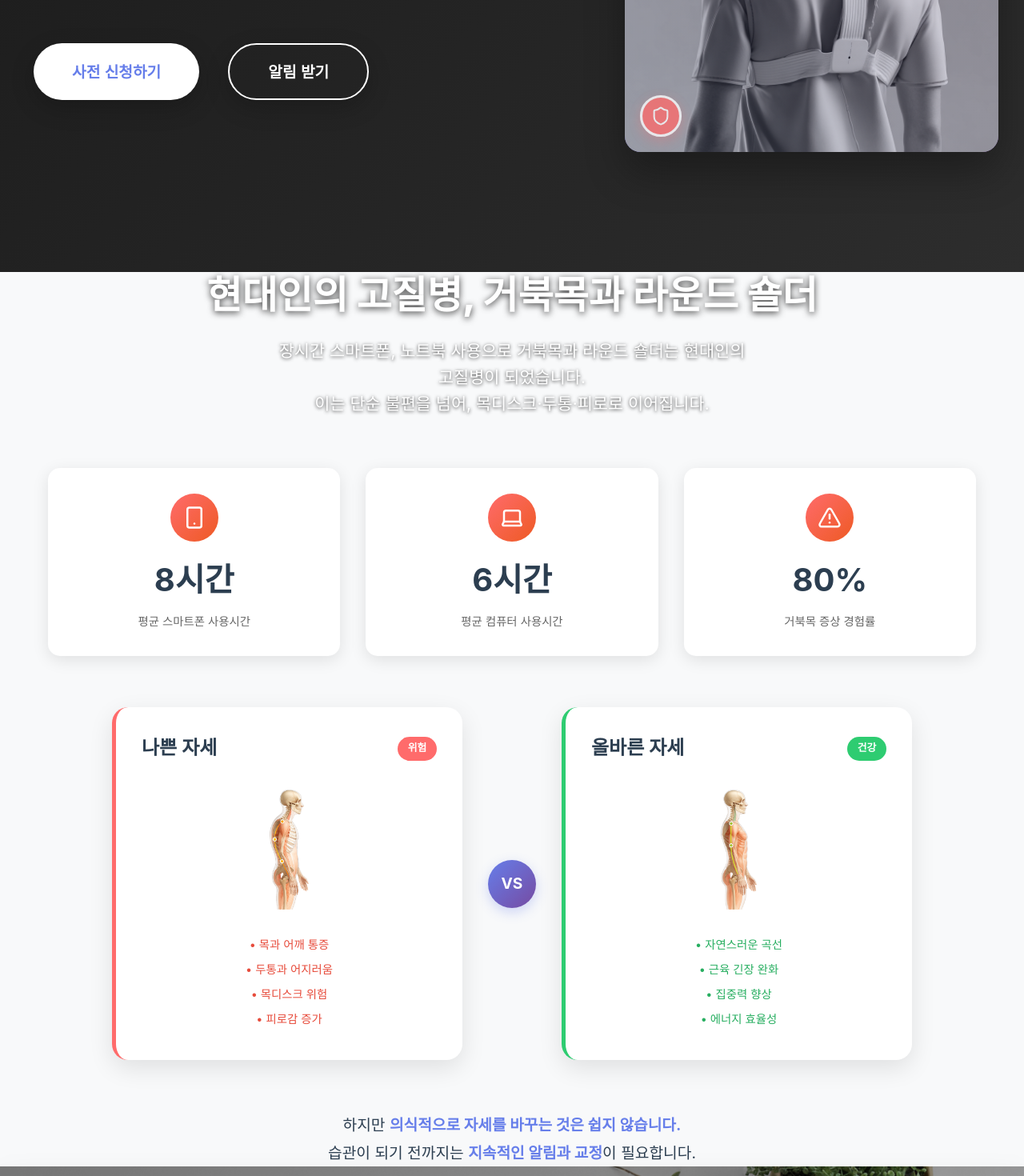
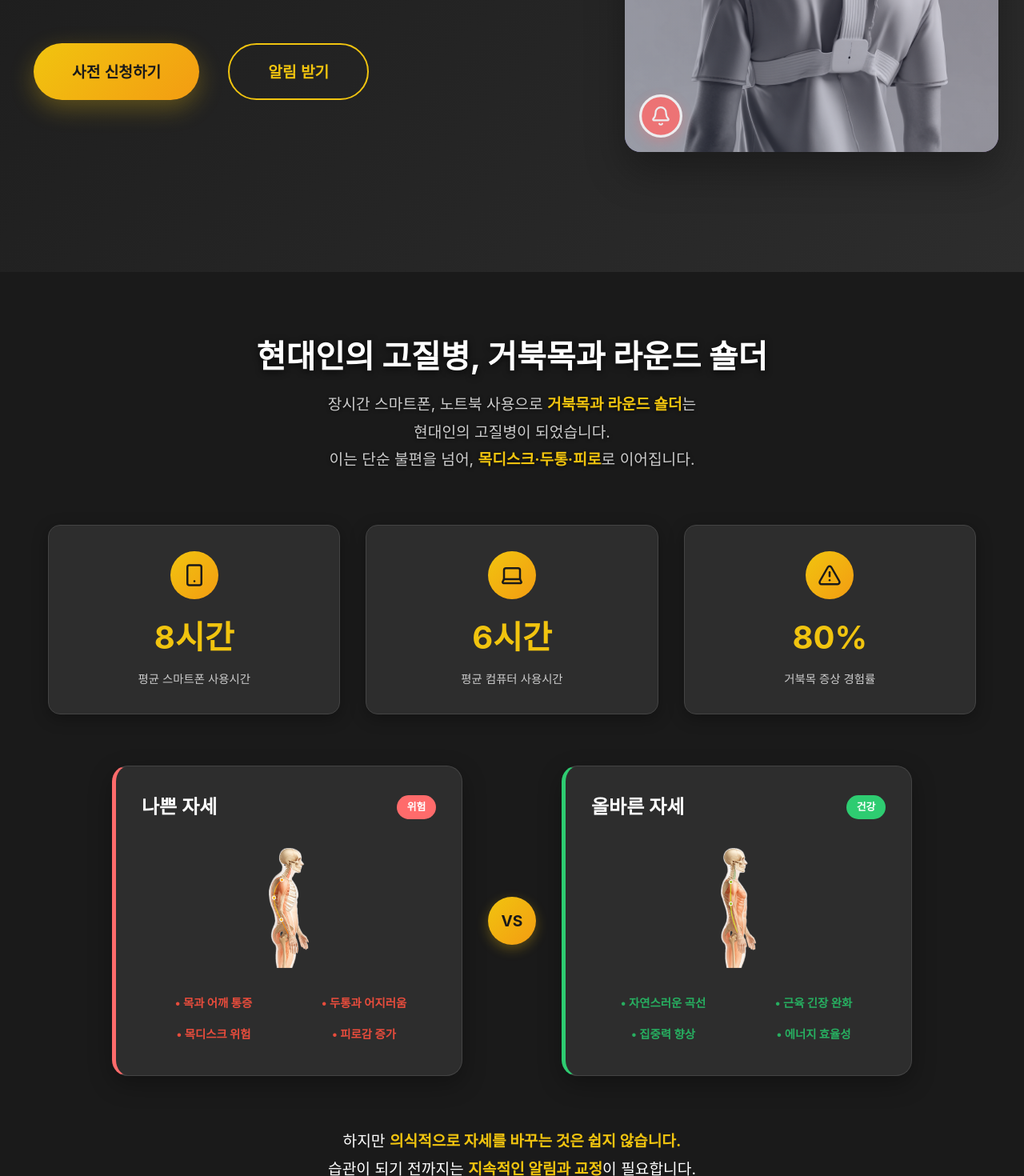
Before and after one commit to 818jsy/turtle-neck-landing, a React (Create React App) app: page / in a window 1280 px wide. Shown: the part 460-1930 px from the top of the page at 80% size. Built offline with nearby package versions, Linux system fonts and the light colour scheme.

Commit message:
Feat: 디자인 픽스

```diff
--- a/src/App.css
+++ b/src/App.css
@@ -20,7 +20,7 @@ body {
 
 /* 공통 스타일 */
 .section {
-  padding: 0px 20px;
+  padding: 80px 20px;
   max-width: 1200px;
   margin: 0 auto;
 }
@@ -42,7 +42,7 @@ body {
 }
 
 .cta-button {
-  background: linear-gradient(135deg, #ffffff 0%, #f8f9fa 100%);
+  background: linear-gradient(135deg, #f1c40f 0%, #f39c12 100%);
   color: #1a1a1a;
   border: none;
   padding: 15px 30px;
@@ -54,66 +54,26 @@ body {
   text-decoration: none;
   display: inline-block;
   margin: 10px;
+  box-shadow: 0 4px 15px rgba(241, 196, 15, 0.3);
 }
 
 .cta-button:hover {
   transform: translateY(-2px);
-  box-shadow: 0 10px 25px rgba(255, 255, 255, 0.3);
+  box-shadow: 0 8px 25px rgba(241, 196, 15, 0.4);
+  background: linear-gradient(135deg, #f39c12 0%, #e67e22 100%);
 }
 
 .cta-button.secondary {
   background: transparent;
-  color: #ffffff;
-  border: 2px solid #ffffff;
+  color: #f1c40f;
+  border: 2px solid #f1c40f;
+  box-shadow: none;
 }
 
 .cta-button.secondary:hover {
-  background: #ffffff;
+  background: #f1c40f;
   color: #1a1a1a;
-}
-
-/* 그리드 레이아웃 */
-.grid {
-  display: grid;
-  gap: 2rem;
-}
-
-.grid-2 {
-  grid-template-columns: repeat(auto-fit, minmax(300px, 1fr));
-}
-
-.grid-3 {
-  grid-template-columns: repeat(auto-fit, minmax(250px, 1fr));
-}
-
-.grid-4 {
-  grid-template-columns: repeat(auto-fit, minmax(200px, 1fr));
-}
-
-/* 카드 스타일 */
-.card {
-  background: white;
-  border-radius: 15px;
-  padding: 2rem;
-  box-shadow: 0 5px 20px rgba(0, 0, 0, 0.1);
-  transition: transform 0.3s ease;
-}
-
-.card:hover {
-  transform: translateY(-5px);
-}
-
-/* 아이콘 스타일 */
-.icon {
-  width: 60px;
-  height: 60px;
-  margin: 0 auto 1rem;
-  display: flex;
-  align-items: center;
-  justify-content: center;
-  background: linear-gradient(135deg, #667eea 0%, #764ba2 100%);
-  border-radius: 50%;
-  color: white;
+  box-shadow: 0 4px 15px rgba(241, 196, 15, 0.3);
 }
 
 /* 반응형 */
@@ -129,10 +89,39 @@ body {
   .section-subtitle {
     font-size: 1rem;
   }
+}
 
-  .grid-2,
-  .grid-3,
-  .grid-4 {
-    grid-template-columns: 1fr;
+.App-logo {
+  height: 40vmin;
+  pointer-events: none;
+}
+
+@media (prefers-reduced-motion: no-preference) {
+  .App-logo {
+    animation: App-logo-spin infinite 20s linear;
   }
 }
+
+.App-header {
+  background-color: #282c34;
+  min-height: 100vh;
+  display: flex;
+  flex-direction: column;
+  align-items: center;
+  justify-content: center;
+  font-size: calc(10px + 2vmin);
+  color: white;
+}
+
+.App-link {
+  color: #61dafb;
+}
+
+@keyframes App-logo-spin {
+  from {
+    transform: rotate(0deg);
+  }
+  to {
+    transform: rotate(360deg);
+  }
+}
--- a/src/components/CTASection.css
+++ b/src/components/CTASection.css
@@ -1,5 +1,5 @@
 .cta-section {
-  background: linear-gradient(135deg, #667eea 0%, #764ba2 100%);
+  background: linear-gradient(135deg, #1a1a1a 0%, #2d2d2d 100%);
   padding: 0;
   position: relative;
   overflow: hidden;
@@ -23,7 +23,7 @@
 }
 
 .cta-title {
-  font-size: 3rem;
+  font-size: 2.7rem;
   font-weight: 800;
   color: white;
   margin-bottom: 2rem;
@@ -38,8 +38,8 @@
 }
 
 .cta-button {
-  background: white;
-  color: #667eea;
+  background: linear-gradient(135deg, #f1c40f 0%, #f39c12 100%);
+  color: #1a1a1a;
   border: none;
   padding: 1.2rem 3rem;
   font-size: 1.2rem;
@@ -47,7 +47,7 @@
   border-radius: 50px;
   cursor: pointer;
   transition: all 0.3s ease;
-  box-shadow: 0 10px 30px rgba(0, 0, 0, 0.2);
+  box-shadow: 0 10px 30px rgba(241, 196, 15, 0.3);
   position: relative;
   overflow: hidden;
 }
@@ -59,7 +59,7 @@
   left: -100%;
   width: 100%;
   height: 100%;
-  background: linear-gradient(90deg, transparent, rgba(102, 126, 234, 0.1), transparent);
+  background: linear-gradient(90deg, transparent, rgba(241, 196, 15, 0.1), transparent);
   transition: left 0.5s ease;
 }
 
--- a/src/components/CTASection.tsx
+++ b/src/components/CTASection.tsx
@@ -24,7 +24,7 @@ const CTASection: React.FC = () => {
             whileHover={{ scale: 1.05 }}
             whileTap={{ scale: 0.95 }}
           >
-            지금 바로 시작하기
+            지금 바로 예약하기
           </motion.button>
         </motion.div>
       </div>
--- a/src/components/Footer.tsx
+++ b/src/components/Footer.tsx
@@ -12,7 +12,7 @@ const Footer: React.FC = () => {
           </p>
         </div>
         <div className="footer-bottom">
-          <p>&copy; 2024 코어가드. All rights reserved.</p>
+          <p>&copy; 2025 코어가드. All rights reserved.</p>
         </div>
       </div>
     </footer>
--- a/src/components/HeroSection.tsx
+++ b/src/components/HeroSection.tsx
@@ -1,6 +1,6 @@
 import React from 'react';
 import { motion } from 'framer-motion';
-import { Shield, Zap } from 'lucide-react';
+import { Bell, Zap } from 'lucide-react';
 import productImage from '../assets/u7477858176_A_modern_wearable_posture_correction_device_sleek_5d2ee56f-e104-4626-815e-62601401886c_2.png';
 import './HeroSection.css';
 
@@ -68,7 +68,7 @@ const HeroSection: React.FC = () => {
                     ease: "easeInOut"
                   }}
                 >
-                  <Shield className="sensor-icon" />
+                  <Bell className="sensor-icon" />
                 </motion.div>
               </div>
             </div>
--- a/src/components/ProblemSection.css
+++ b/src/components/ProblemSection.css
@@ -1,11 +1,44 @@
 .problem-section {
-  background: #f8f9fa;
+  background: #1a1a1a;
   padding: 0;
 }
 
 .problem-header {
   text-align: center;
   margin-bottom: 4rem;
+}
+
+.problem-header .section-title {
+  font-size: 2.5rem;
+  font-weight: 700;
+  margin-bottom: 1rem;
+  color: #fff;
+  line-height: 1.3;
+}
+
+.problem-header .section-title .highlight {
+  color: #f1c40f;
+  font-weight: 800;
+}
+
+.problem-header .section-subtitle {
+  font-size: 1.2rem;
+  color: #ccc;
+  margin-bottom: 3rem;
+  max-width: 600px;
+  margin-left: auto;
+  margin-right: auto;
+  line-height: 1.8;
+}
+
+.problem-header .section-subtitle .emphasis {
+  color: #f1c40f;
+  font-weight: 600;
+}
+
+.problem-header .section-subtitle .warning {
+  color: #f1c40f;
+  font-weight: 700;
 }
 
 .problem-stats {
@@ -16,12 +49,13 @@
 }
 
 .stat-card {
-  background: white;
+  background: #2d2d2d;
   padding: 2rem;
   border-radius: 15px;
-  box-shadow: 0 5px 20px rgba(0, 0, 0, 0.1);
+  box-shadow: 0 5px 20px rgba(0, 0, 0, 0.3);
   text-align: center;
   transition: transform 0.3s ease;
+  border: 1px solid #444;
 }
 
 .stat-card:hover {
@@ -31,13 +65,13 @@
 .stat-icon {
   width: 60px;
   height: 60px;
-  background: linear-gradient(135deg, #ff6b6b, #ee5a24);
+  background: linear-gradient(135deg, #f1c40f, #f39c12);
   border-radius: 50%;
   display: flex;
   align-items: center;
   justify-content: center;
   margin: 0 auto 1rem;
-  color: white;
+  color: #1a1a1a;
 }
 
 .stat-icon svg {
@@ -48,12 +82,12 @@
 .stat-number {
   font-size: 2.5rem;
   font-weight: 700;
-  color: #2c3e50;
+  color: #f1c40f;
   margin-bottom: 0.5rem;
 }
 
 .stat-label {
-  color: #666;
+  color: #ccc;
   font-size: 0.9rem;
 }
 
@@ -71,11 +105,12 @@
 }
 
 .posture-card {
-  background: white;
+  background: #2d2d2d;
   border-radius: 20px;
   padding: 2rem;
-  box-shadow: 0 10px 30px rgba(0, 0, 0, 0.1);
+  box-shadow: 0 10px 30px rgba(0, 0, 0, 0.3);
   transition: transform 0.3s ease;
+  border: 1px solid #444;
 }
 
 .posture-card:hover {
@@ -100,7 +135,7 @@
 .posture-header h3 {
   font-size: 1.5rem;
   font-weight: 600;
-  color: #2c3e50;
+  color: #fff;
 }
 
 .warning-badge {
@@ -147,14 +182,23 @@
   line-height: 1.6;
 }
 
+.symptoms-grid,
+.benefits-grid {
+  display: grid;
+  grid-template-columns: 1fr 1fr;
+  gap: 0.5rem;
+}
+
 .symptom {
   color: #e74c3c;
   margin-bottom: 0.5rem;
+  font-weight: 700;
 }
 
 .benefit {
   color: #27ae60;
   margin-bottom: 0.5rem;
+  font-weight: 700;
 }
 
 .vs-divider {
@@ -164,8 +208,8 @@
 }
 
 .vs-text {
-  background: linear-gradient(135deg, #667eea, #764ba2);
-  color: white;
+  background: linear-gradient(135deg, #f1c40f, #f39c12);
+  color: #1a1a1a;
   width: 60px;
   height: 60px;
   border-radius: 50%;
@@ -174,7 +218,7 @@
   justify-content: center;
   font-weight: 700;
   font-size: 1.2rem;
-  box-shadow: 0 5px 15px rgba(102, 126, 234, 0.3);
+  box-shadow: 0 5px 15px rgba(241, 196, 15, 0.3);
 }
 
 .problem-cta {
@@ -186,11 +230,11 @@
 .cta-text {
   font-size: 1.2rem;
   line-height: 1.8;
-  color: #2c3e50;
+  color: #fff;
 }
 
 .cta-text strong {
-  color: #667eea;
+  color: #f1c40f;
   font-weight: 700;
 }
 
@@ -212,4 +256,10 @@
   .problem-stats {
     grid-template-columns: 1fr;
   }
+
+  .symptoms-grid,
+  .benefits-grid {
+    grid-template-columns: 1fr;
+    gap: 0.3rem;
+  }
 }
--- a/src/components/ProblemSection.tsx
+++ b/src/components/ProblemSection.tsx
@@ -16,11 +16,15 @@ const ProblemSection: React.FC = () => {
           transition={{ duration: 0.8 }}
           viewport={{ once: true }}
         >
-          <h2 className="section-title">현대인의 고질병, 거북목과 라운드 숄더</h2>
+          <h2 className="section-title">
+            현대인의 고질병, 거북목과 라운드 숄더
+          </h2>
           <p className="section-subtitle">
-            장시간 스마트폰, 노트북 사용으로 거북목과 라운드 숄더는 현대인의 고질병이 되었습니다.
+            장시간 스마트폰, 노트북 사용으로 <span className="emphasis">거북목과 라운드 숄더</span>는
             <br />
-            이는 단순 불편을 넘어, 목디스크·두통·피로로 이어집니다.
+            현대인의 고질병이 되었습니다.
+            <br />
+            이는 단순 불편을 넘어, <span className="warning">목디스크·두통·피로</span>로 이어집니다.
           </p>
         </motion.div>
 
@@ -89,10 +93,12 @@ const ProblemSection: React.FC = () => {
                 />
               </div>
               <div className="posture-symptoms">
+                <div className="symptoms-grid">
                   <div className="symptom">• 목과 어깨 통증</div>
                   <div className="symptom">• 두통과 어지러움</div>
                   <div className="symptom">• 목디스크 위험</div>
                   <div className="symptom">• 피로감 증가</div>
+                </div>
               </div>
             </div>
 
@@ -113,10 +119,12 @@ const ProblemSection: React.FC = () => {
                 />
               </div>
               <div className="posture-benefits">
+                <div className="benefits-grid">
                   <div className="benefit">• 자연스러운 곡선</div>
                   <div className="benefit">• 근육 긴장 완화</div>
                   <div className="benefit">• 집중력 향상</div>
                   <div className="benefit">• 에너지 효율성</div>
+                </div>
               </div>
             </div>
           </motion.div>
--- a/src/components/SolutionSection.css
+++ b/src/components/SolutionSection.css
@@ -3,8 +3,13 @@
   padding: 0;
 }
 
+.solution-section .section {
+  padding: 0;
+}
+
 .solution-header {
   margin-bottom: 0;
+  padding: 0;
 }
 
 .header-background {
```
Also changed, not shown: src/components/FeaturesSection.css (+16 -16 lines), src/components/Footer.css (+6 -6 lines), src/assets/background.png. Lines whose indentation alone changed are shown as unchanged.
